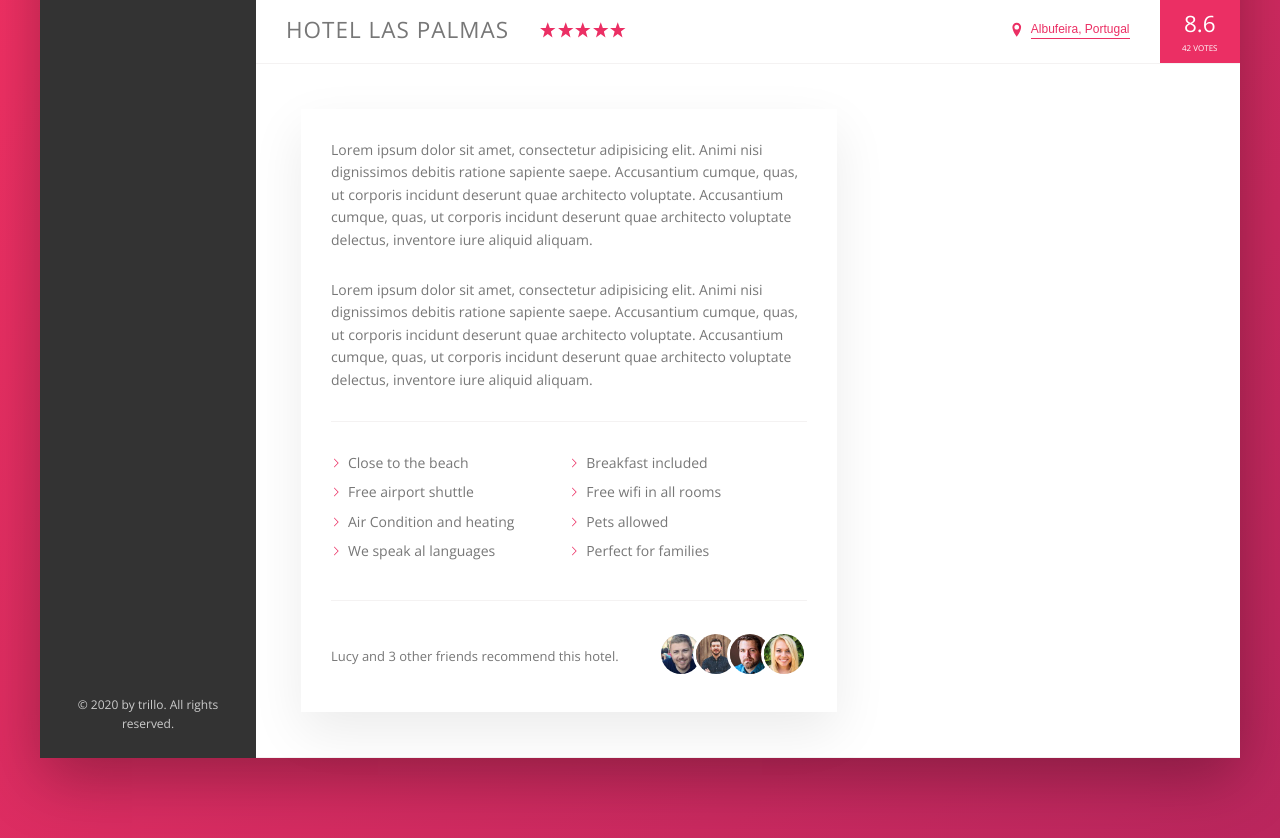
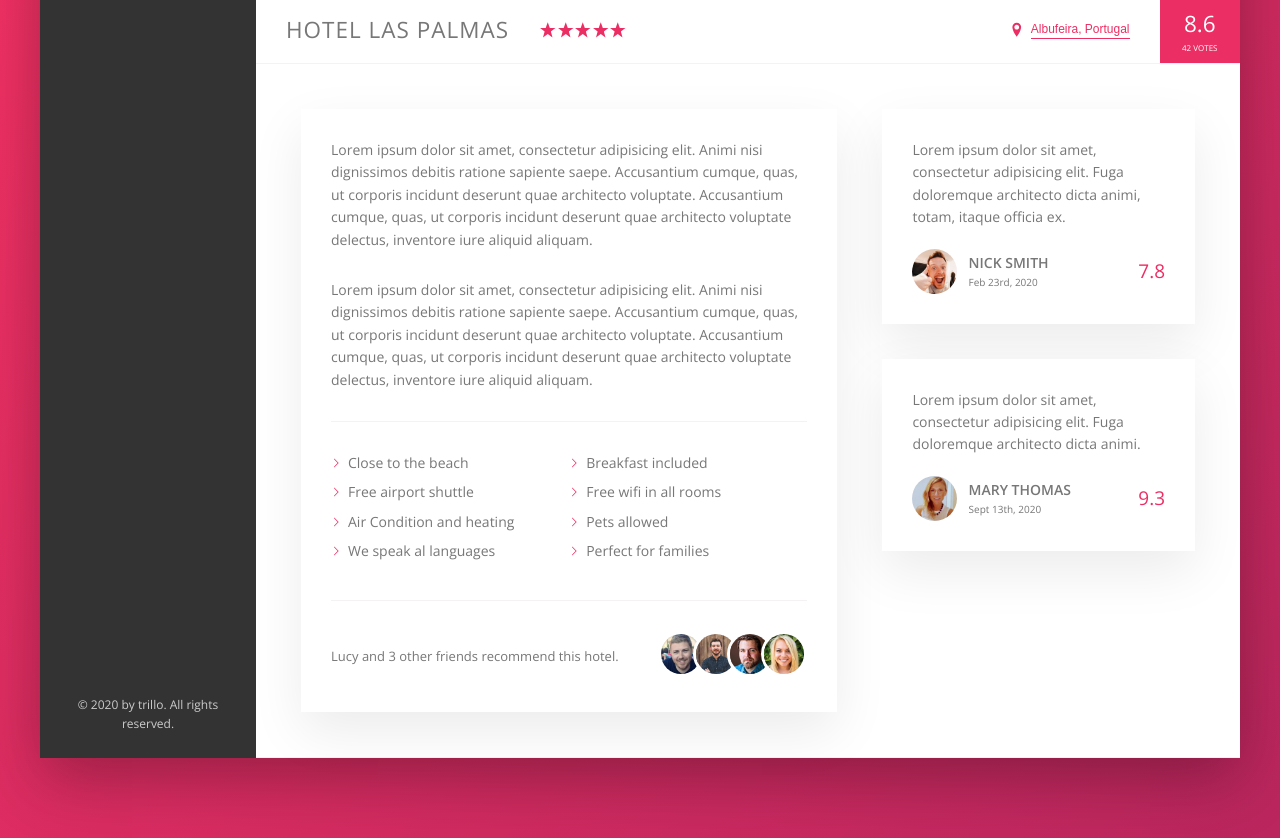
Before and after one commit to BradFabian/trillo, a website: page index.html in a window 1280 px wide. Shown: the part 538-1376 px from the top of the page. Drawn offline with nearby package versions, Linux system fonts and the light colour scheme.

Commit message:
user reviews

```diff
--- a/index.html
+++ b/index.html
@@ -160,7 +160,34 @@ Accusantium cumque, quas, ut corporis incidunt deserunt quae architecto voluptat
                             </div>
                         </div>
                         <div class="user-reviews">
+                            <figure class="review">
+                                <blockquote class="review__text">Lorem ipsum dolor sit amet, consectetur adipisicing elit. Fuga doloremque architecto dicta animi, totam, itaque officia ex.</blockquote>
+                                <figcaption class="review__user">
+                                    <img src="img/user-1.jpg" alt="" class="review__photo">
+                                    <div class="review__user-box">
+                                        <p class="review__user-name">
+                                            Nick Smith
+                                        </p>
+                                        <p class="review__user-date">Feb 23rd, 2020</p>
+                                    </div>
+                                    <div class="review__rating">7.8</div>
+                                </figcaption>
 
+                            </figure>
+                            <figure class="review">
+                                <blockquote class="review__text">Lorem ipsum dolor sit amet, consectetur adipisicing elit. Fuga doloremque architecto dicta animi.</blockquote>
+                                <figcaption class="review__user">
+                                    <img src="img/user-2.jpg" alt="" class="review__photo">
+                                    <div class="review__user-box">
+                                        <p class="review__user-name">
+                                           Mary Thomas
+                                        </p>
+                                        <p class="review__user-date">Sept 13th, 2020</p>
+                                    </div>
+                                    <div class="review__rating">9.3</div>
+                                </figcaption>
+
+                            </figure>
                         </div>
                     </div>
                 </main>
--- a/sass/_components.scss
+++ b/sass/_components.scss
@@ -335,3 +335,46 @@
   &__friends {
   }
 }
+///////// Reviews
+.review {
+  background-color: #fff;
+  box-shadow: 0 2rem 5rem rgba(0, 0, 0, 0.08);
+  padding: 3rem;
+  margin-bottom: 3.5rem;
+
+  &__text {
+    margin-bottom: 2rem;
+  }
+
+  &__user {
+    display: flex;
+    justify-content: space-between;
+    align-items: center;
+  }
+
+  &__photo {
+    height: 4.5rem;
+    width: 4.5rem;
+    border-radius: 50%;
+    margin-right: 0.8em;
+  }
+
+  &__user-box {
+    margin-right: auto;
+  }
+
+  &__user-name {
+    display: flex;
+    flex-direction: column;
+    font-weight: bold;
+    text-transform: uppercase;
+  }
+  &__user-date {
+    font-size: 1rem;
+    color: var(--color-grey-light-1);
+  }
+  &__rating {
+    color: var(--color-primary);
+    font-size: 1.9rem;
+  }
+}
--- a/sass/_layout.scss
+++ b/sass/_layout.scss
@@ -39,10 +39,10 @@
   padding: 4.5rem;
   background-color: var(--color-grey-light-1);
   border-bottom: 1px solid var(--grey-light-2);
+  font-size: 1.4rem;
 }
 
 .description {
-  font-size: 1.4rem;
   flex: 0 0 60%;
   background-color: #fff;
   margin-right: 4.5rem;
```
Also changed, not shown: css/style.css.
